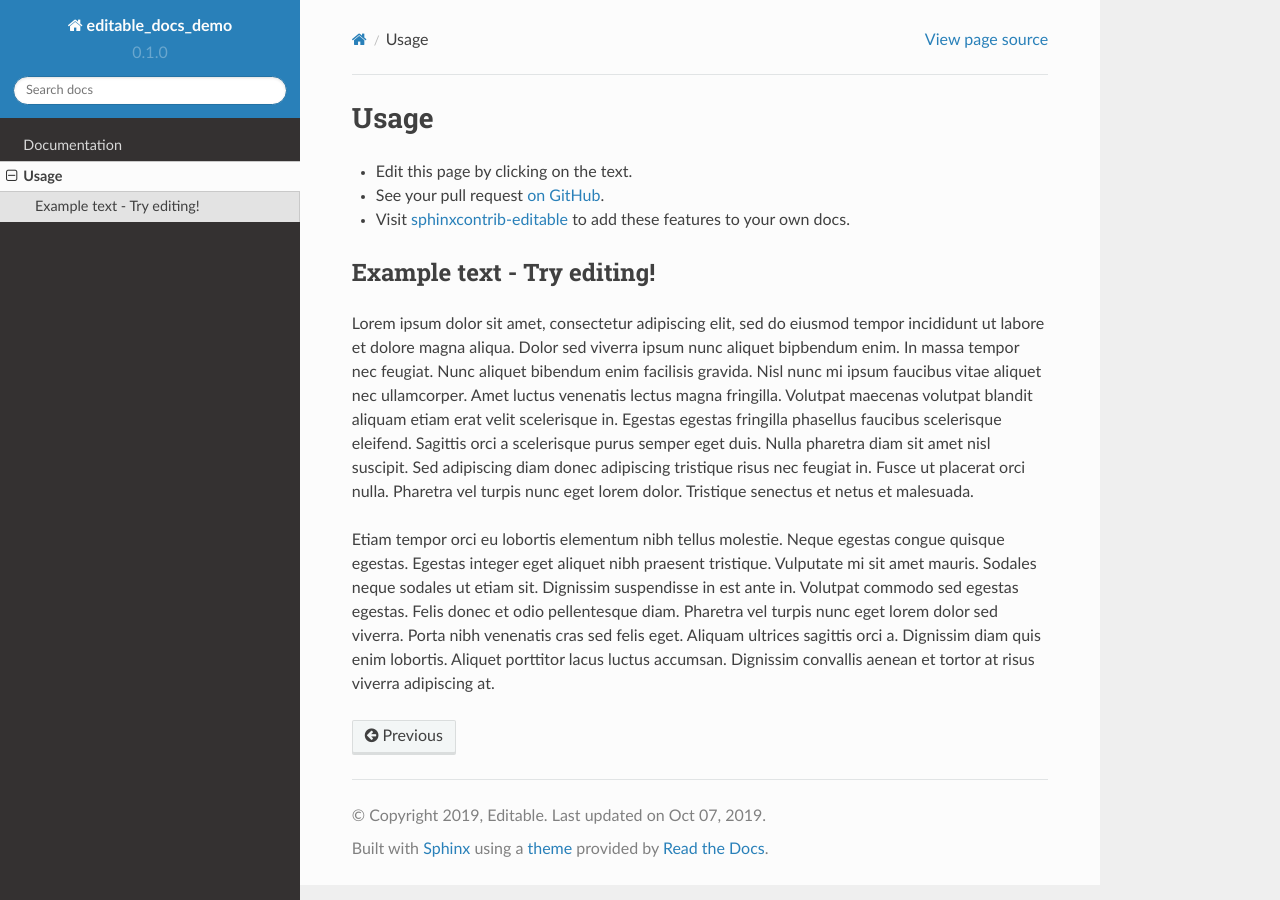
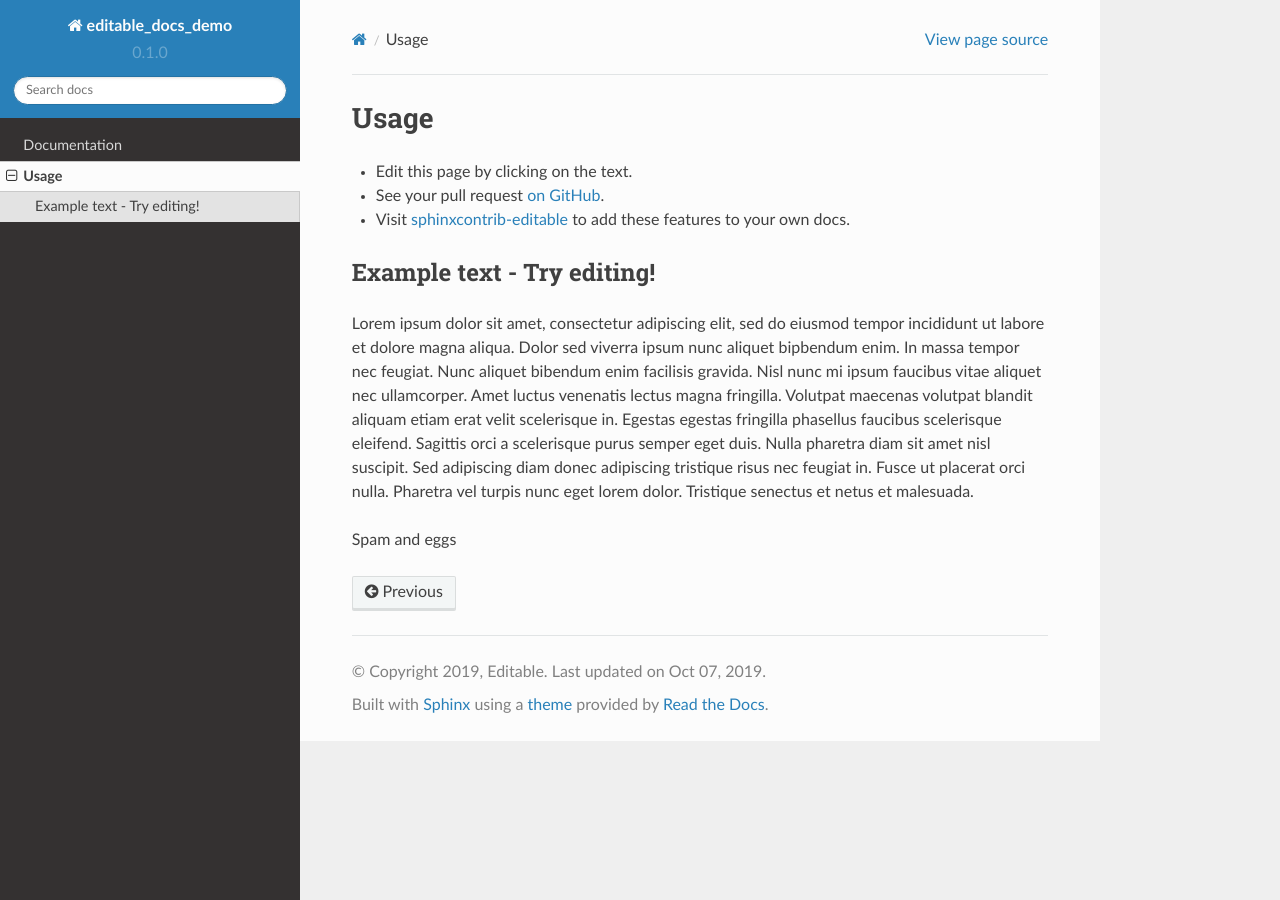
Before and after one commit to interdoc-edit-bot/editable-docs-demo, a Sphinx documentation site: the page built from docs/usage.rst, in a window 1280 px wide. Built offline with Sphinx 7.4.7 and the Read the Docs theme 2.0.0, drawn with Linux system fonts in a browser that asks for light colours.

Commit message:
Interactive edit

```diff
--- a/docs/usage.rst
+++ b/docs/usage.rst
@@ -23,11 +23,4 @@ diam donec adipiscing tristique risus nec feugiat in. Fusce ut placerat orci
 nulla. Pharetra vel turpis nunc eget lorem dolor. Tristique senectus et netus
 et malesuada.
 
-Etiam tempor orci eu lobortis elementum nibh tellus molestie. Neque egestas
-congue quisque egestas. Egestas integer eget aliquet nibh praesent tristique.
-Vulputate mi sit amet mauris. Sodales neque sodales ut etiam sit. Dignissim
-suspendisse in est ante in. Volutpat commodo sed egestas egestas. Felis donec
-et odio pellentesque diam. Pharetra vel turpis nunc eget lorem dolor sed
-viverra. Porta nibh venenatis cras sed felis eget. Aliquam ultrices sagittis
-orci a. Dignissim diam quis enim lobortis. Aliquet porttitor lacus luctus
-accumsan. Dignissim convallis aenean et tortor at risus viverra adipiscing at.
+Spam and eggs
```
